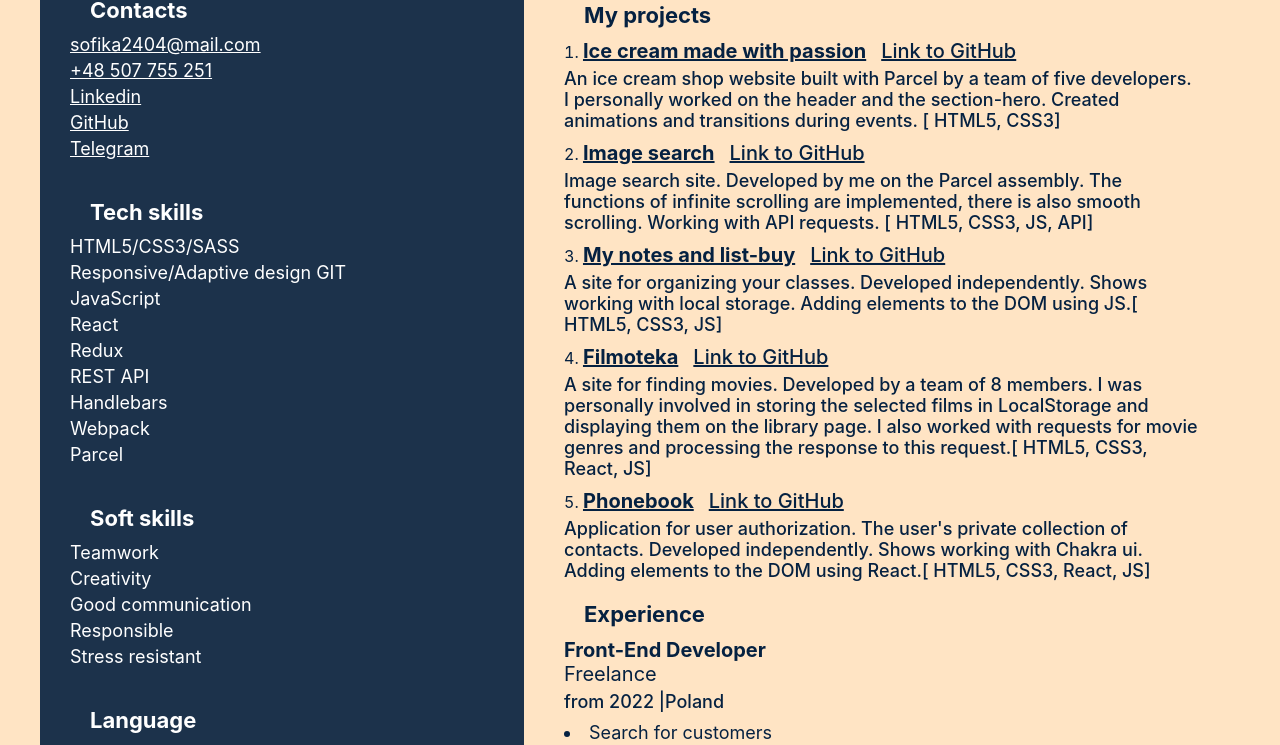
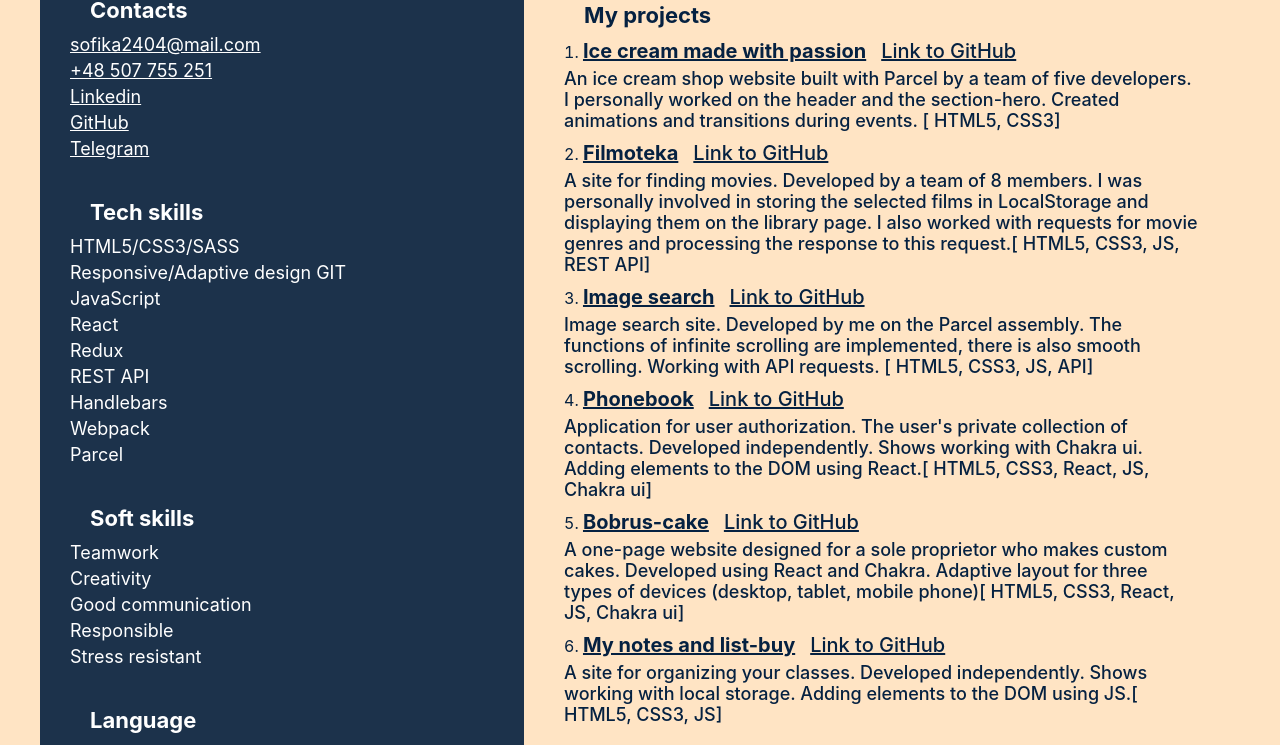
Before and after one commit to SofiiaShevtsova/resume, a React (Create React App) app: page / in a window 1280 px wide. Shown: the part 477-1222 px from the top of the page. Built offline with nearby package versions, Linux system fonts and the light colour scheme.

Commit message:
add bobrus-cake

```diff
--- a/src/CV/Experience.jsx
+++ b/src/CV/Experience.jsx
@@ -21,9 +21,10 @@ const Experience = props => {
           from 2022 <span>|</span>Poland
         </EducationTime>
         <WorkListStyle>
-          <li>Search for customers</li>
-          <li>Constant contact with the customer</li>
-          <li>Site creation</li>
+          <li>Negotiations with customers.</li>
+          <li>Site creation.</li>
+          <li>Formation of project development strategies.</li>
+          <li>Determining the actual terms of project implementation.</li>
         </WorkListStyle>
       </div>
       <div>
@@ -33,8 +34,8 @@ const Experience = props => {
           from 2020 to 2022 <span>|</span>Poland
         </EducationTime>
         <WorkListStyle>
-          <li>Checking boards for optical devices on a test machine</li>
-          <li>Service of the test machine</li>
+          <li>Checking boards for optical devices on a test machine.</li>
+          <li>Service of the test machine.</li>
         </WorkListStyle>
       </div>
       <div>
@@ -46,11 +47,12 @@ const Experience = props => {
           from 2011 to 2020 <span>|</span>Ukraine
         </EducationTime>
         <WorkListStyle>
-          <li>Quality control of administrative documentation</li>
+          <li>Quality control of administrative documentation.</li>
           <li>
-            Servicing technical devices, reading data from them and remove data
+            Servicing technical devices, reading data from them and remove data.
           </li>
-          <li>Support communication with all sectors of the police</li>
+          <li>Support communication with all sectors of the police.</li>
+          <li>Entering and editing information in police databases.</li>
         </WorkListStyle>
       </div>
     </WorksBox>
--- a/src/CV/MeProjects.jsx
+++ b/src/CV/MeProjects.jsx
@@ -29,6 +29,22 @@ const MeProject = props => {
           </TextProjectStyle>
         </li>
         <li className="sps-spr">
+          <LinkProjectStyle href="https://sofiiashevtsova.github.io/films_list/">
+            Filmoteka
+          </LinkProjectStyle>
+          <LinkGitStyle href="https://github.com/SofiiaShevtsova/films_list.git">
+            Link to GitHub
+          </LinkGitStyle>
+          <TextProjectStyle>
+            A site for finding movies. Developed by a team of 8 members. I was
+            personally involved in storing the selected films in LocalStorage
+            and displaying them on the library page. I also worked with requests
+            for movie genres and processing the response to this request.
+            <span className="sps-spr3">[</span> HTML5, CSS3, JS, REST API
+            <span className="sps-spr3">]</span>
+          </TextProjectStyle>
+        </li>
+        <li className="sps-spr">
           <LinkProjectStyle href="https://sofiiashevtsova.github.io/goit-js-hw-11/">
             Image search
           </LinkProjectStyle>
@@ -40,6 +56,38 @@ const MeProject = props => {
             functions of infinite scrolling are implemented, there is also
             smooth scrolling. Working with API requests.{' '}
             <span className="sps-spr3">[</span> HTML5, CSS3, JS, API
+            <span className="sps-spr3">]</span>
+          </TextProjectStyle>
+        </li>
+        <li className="sps-spr">
+          <LinkProjectStyle href="https://sofiiashevtsova.github.io/goit-react-hw-08-phonebook/">
+            Phonebook
+          </LinkProjectStyle>
+          <LinkGitStyle href="https://github.com/SofiiaShevtsova/goit-react-hw-08-phonebook.git">
+            Link to GitHub
+          </LinkGitStyle>
+          <TextProjectStyle>
+            Application for user authorization. The user's private collection of
+            contacts. Developed independently. Shows working with Chakra ui.
+            Adding elements to the DOM using React.
+            <span className="sps-spr3">[</span> HTML5, CSS3, React, JS, Chakra
+            ui
+            <span className="sps-spr3">]</span>
+          </TextProjectStyle>
+        </li>
+        <li className="sps-spr">
+          <LinkProjectStyle href="https://sofiiashevtsova.github.io/Bobrus-cake/">
+            Bobrus-cake
+          </LinkProjectStyle>
+          <LinkGitStyle href="https://github.com/SofiiaShevtsova/Bobrus-cake.git">
+            Link to GitHub
+          </LinkGitStyle>
+          <TextProjectStyle>
+            A one-page website designed for a sole proprietor who makes custom
+            cakes. Developed using React and Chakra. Adaptive layout for three
+            types of devices (desktop, tablet, mobile phone)
+            <span className="sps-spr3">[</span> HTML5, CSS3, React, JS, Chakra
+            ui
             <span className="sps-spr3">]</span>
           </TextProjectStyle>
         </li>
@@ -57,38 +105,7 @@ const MeProject = props => {
             <span className="sps-spr3">]</span>
           </TextProjectStyle>
         </li>
-        <li className="sps-spr">
-          <LinkProjectStyle href="https://sofiiashevtsova.github.io/films_list/">
-            Filmoteka
-          </LinkProjectStyle>
-          <LinkGitStyle href="https://github.com/SofiiaShevtsova/films_list.git">
-            Link to GitHub
-          </LinkGitStyle>
-          <TextProjectStyle>
-            A site for finding movies. Developed by a team of 8 members. I was
-            personally involved in storing the selected films in LocalStorage
-            and displaying them on the library page. I also worked with requests
-            for movie genres and processing the response to this request.
-            <span className="sps-spr3">[</span> HTML5, CSS3, React, JS
-            <span className="sps-spr3">]</span>
-          </TextProjectStyle>
-        </li>
 
-        <li className="sps-spr">
-          <LinkProjectStyle href="https://sofiiashevtsova.github.io/goit-react-hw-08-phonebook/">
-            Phonebook
-          </LinkProjectStyle>
-          <LinkGitStyle href="https://github.com/SofiiaShevtsova/goit-react-hw-08-phonebook.git">
-            Link to GitHub
-          </LinkGitStyle>
-          <TextProjectStyle>
-            Application for user authorization. The user's private collection of
-            contacts. Developed independently. Shows working with Chakra ui.
-            Adding elements to the DOM using React.
-            <span className="sps-spr3">[</span> HTML5, CSS3, React, JS
-            <span className="sps-spr3">]</span>
-          </TextProjectStyle>
-        </li>
       </ProjectListStyle>
     </div>
   );
```
